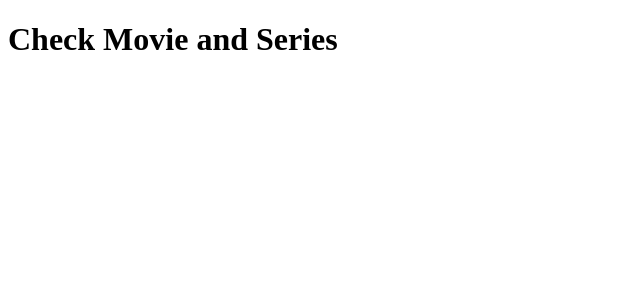
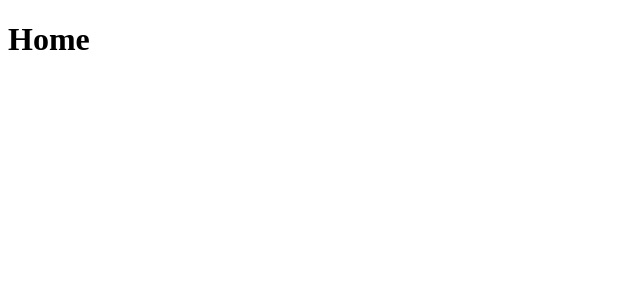
Before and after one commit to ValterGoes/check-movies-and-series, a React (Create React App) app: page / in a window 1280 px wide. Shown: the top 300 px of the page, without its empty margins (0-640 px from the left). Built offline with nearby package versions, Linux system fonts and the light colour scheme.

Commit message:
feat: Adicionado react-router-dom

```diff
--- a/package.json
+++ b/package.json
@@ -11,6 +11,7 @@
   "dependencies": {
     "react": "^18.2.0",
     "react-dom": "^18.2.0",
+    "react-router-dom": "^6.16.0",
     "react-scripts": "5.0.1"
   },
   "devDependencies": {
--- a/src/App.tsx
+++ b/src/App.tsx
@@ -1,11 +1,14 @@
+import { BrowserRouter } from "react-router-dom"
+import { AppRoutes } from "./routes"
 
 export const App = () => {
   return (
-    <div className="App">
-      <h1>
-        Check Movie and Series
-      </h1>
-    </div>
+
+    <BrowserRouter>
+      <div className="App">
+        <AppRoutes />
+      </div>
+    </BrowserRouter>
   )
 
 }
--- a/src/routes/index.tsx
+++ b/src/routes/index.tsx
@@ -1 +1,12 @@
-export { };
+import { Routes, Route, Navigate} from 'react-router-dom';
+
+export const AppRoutes = () => {
+    return (
+        <Routes>
+            <Route path="/" element={<h1>Home</h1>} />
+
+    {/* redireciona para a rota /Home caso o usuário digite uma rota inválida */}
+            <Route path="*" element={<Navigate to="/Home"/>} />
+        </Routes>
+    );
+}
```
Also changed, not shown: 1 other file (tests, documents, lock files or other folders).
